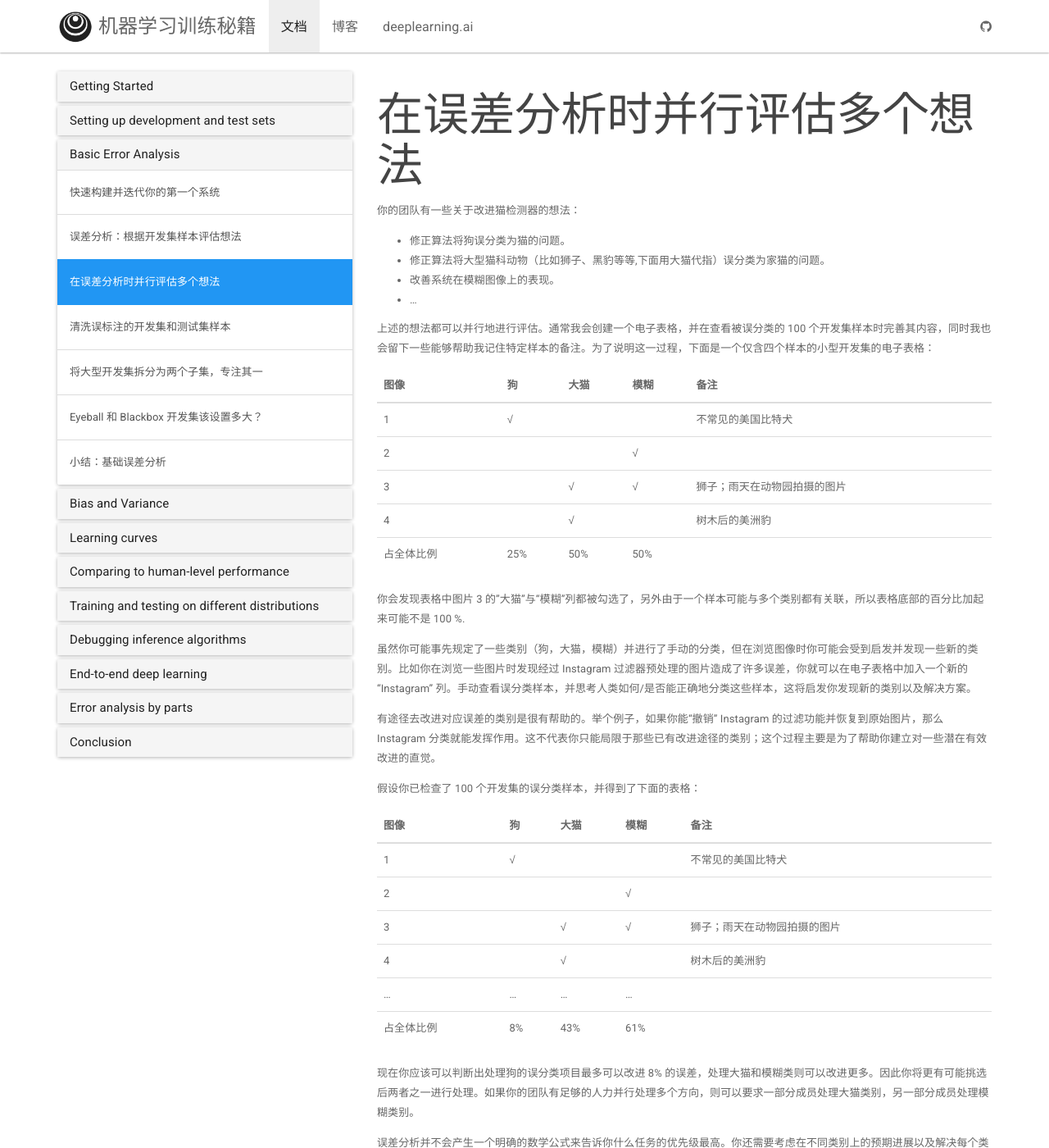
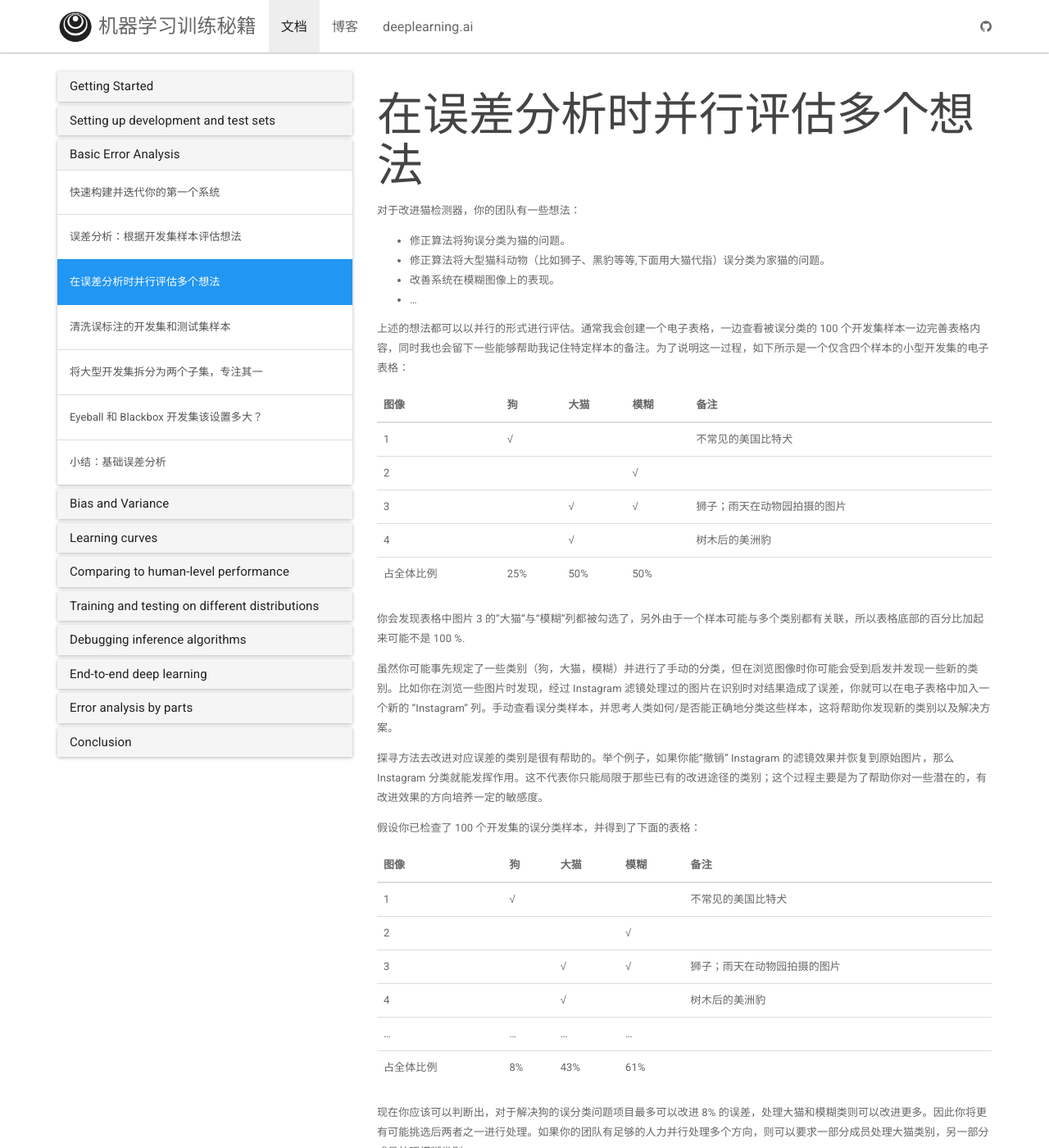
Before and after one commit to deeplearning-ai/machine-learning-yearning-cn, a Jekyll site: the page built from _docs/Basic Error Analysis/ch15.md, in a window 1280 px wide and 1400 px high. Shown: the whole window at 82% size. Built offline with Jekyll 4.4.1, drawn with Linux system fonts in a browser that asks for light colours; nearby versions of some CDN libraries; some of the changed text lies outside the part shown.

Commit message:
Update ch15.md (#31)

```diff
--- a/_docs/Basic Error Analysis/ch15.md
+++ b/_docs/Basic Error Analysis/ch15.md
@@ -3,14 +3,14 @@ title: 在误差分析时并行评估多个想法
 permalink: /docs/ch15/
 ---
 
-你的团队有一些关于改进猫检测器的想法：
+对于改进猫检测器，你的团队有一些想法：
 
 - 修正算法将狗误分类为猫的问题。
 - 修正算法将大型猫科动物（比如狮子、黑豹等等,下面用大猫代指）误分类为家猫的问题。
 - 改善系统在模糊图像上的表现。
 - ...
 
-上述的想法都可以并行地进行评估。通常我会创建一个电子表格，并在查看被误分类的 100 个开发集样本时完善其内容，同时我也会留下一些能够帮助我记住特定样本的备注。为了说明这一过程，下面是一个仅含四个样本的小型开发集的电子表格：
+上述的想法都可以以并行的形式进行评估。通常我会创建一个电子表格，一边查看被误分类的 100 个开发集样本一边完善表格内容，同时我也会留下一些能够帮助我记住特定样本的备注。为了说明这一过程，如下所示是一个仅含四个样本的小型开发集的电子表格：
 
 | 图像       | 狗   | 大猫 | 模糊 | 备注                         |
 | ---------- | ---- | ---- | ---- | ---------------------------- |
@@ -22,9 +22,9 @@ permalink: /docs/ch15/
 
 你会发现表格中图片 3 的"大猫"与“模糊”列都被勾选了，另外由于一个样本可能与多个类别都有关联，所以表格底部的百分比加起来可能不是 100 %.
 
-虽然你可能事先规定了一些类别（狗，大猫，模糊）并进行了手动的分类，但在浏览图像时你可能会受到启发并发现一些新的类别。比如你在浏览一些图片时发现经过 Instagram 过滤器预处理的图片造成了许多误差，你就可以在电子表格中加入一个新的 “Instagram” 列。手动查看误分类样本，并思考人类如何/是否能正确地分类这些样本，这将启发你发现新的类别以及解决方案。
+虽然你可能事先规定了一些类别（狗，大猫，模糊）并进行了手动的分类，但在浏览图像时你可能会受到启发并发现一些新的类别。比如你在浏览一些图片时发现，经过 Instagram 滤镜处理过的图片在识别时对结果造成了误差，你就可以在电子表格中加入一个新的 “Instagram” 列。手动查看误分类样本，并思考人类如何/是否能正确地分类这些样本，这将帮助你发现新的类别以及解决方案。
 
-有途径去改进对应误差的类别是很有帮助的。举个例子，如果你能“撤销” Instagram 的过滤功能并恢复到原始图片，那么 Instagram 分类就能发挥作用。这不代表你只能局限于那些已有改进途径的类别；这个过程主要是为了帮助你建立对一些潜在有效改进的直觉。
+探寻方法去改进对应误差的类别是很有帮助的。举个例子，如果你能“撤销” Instagram 的滤镜效果并恢复到原始图片，那么 Instagram 分类就能发挥作用。这不代表你只能局限于那些已有的改进途径的类别；这个过程主要是为了帮助你对一些潜在的，有改进效果的方向培养一定的敏感度。
 
 假设你已检查了 100 个开发集的误分类样本，并得到了下面的表格：
 
@@ -37,6 +37,6 @@ permalink: /docs/ch15/
 | ...        | ...  | ...  | ...  |                              |
 | 占全体比例 | 8%   | 43%  | 61%  |                              |
 
-现在你应该可以判断出处理狗的误分类项目最多可以改进 8% 的误差，处理大猫和模糊类则可以改进更多。因此你将更有可能挑选后两者之一进行处理。如果你的团队有足够的人力并行处理多个方向，则可以要求一部分成员处理大猫类别，另一部分成员处理模糊类别。
+现在你应该可以判断出，对于解决狗的误分类问题项目最多可以改进 8% 的误差，处理大猫和模糊类则可以改进更多。因此你将更有可能挑选后两者之一进行处理。如果你的团队有足够的人力并行处理多个方向，则可以要求一部分成员处理大猫类别，另一部分成员处理模糊类别。
 
 误差分析并不会产生一个明确的数学公式来告诉你什么任务的优先级最高。你还需要考虑在不同类别上的预期进展以及解决每个类别所需的工作量。
```
